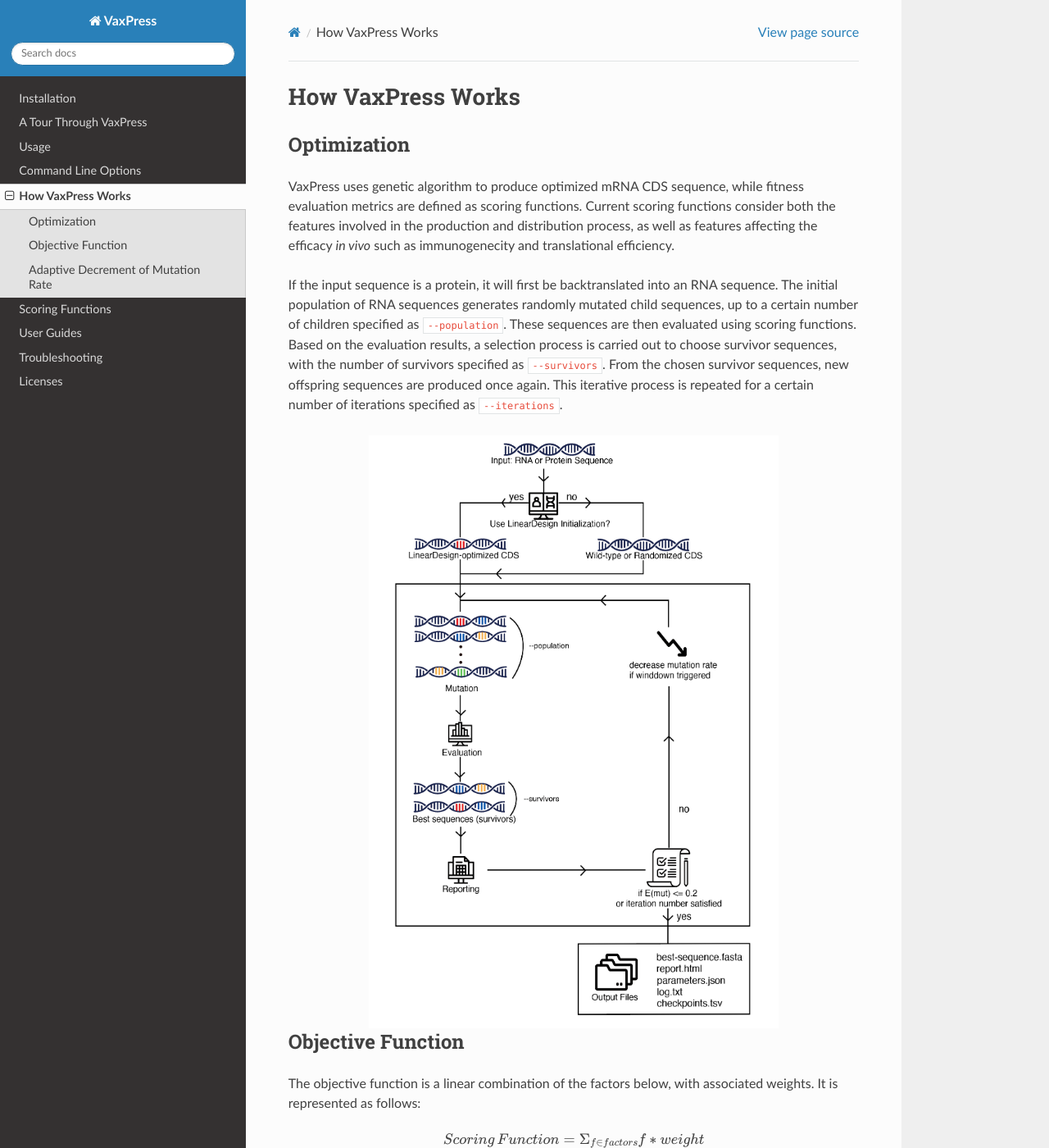
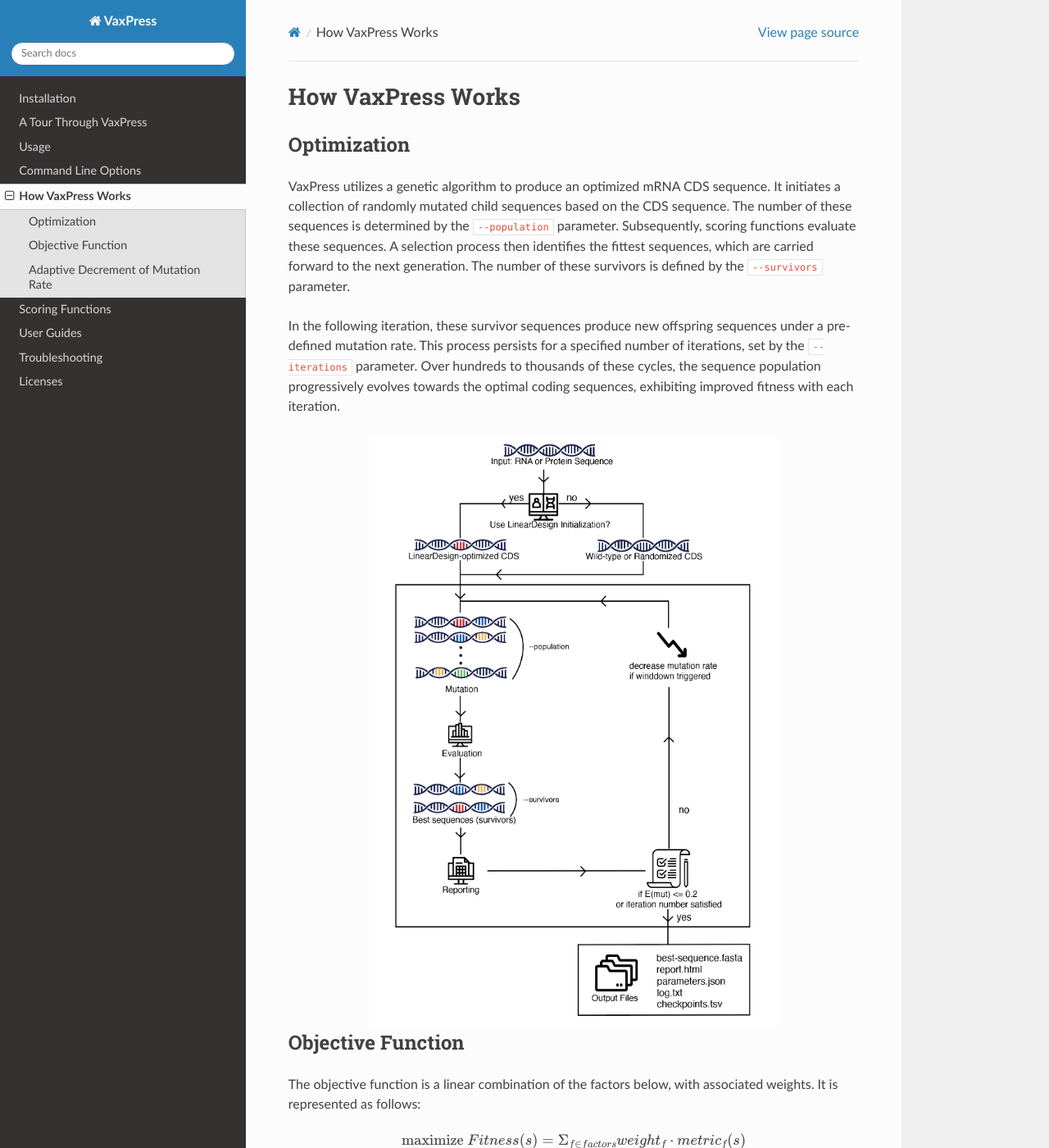
Before and after one commit to ChangLabSNU/VaxPress, a Sphinx documentation site: the page built from docs/algorithmic_details.rst, in a window 1280 px wide and 1400 px high. Shown: the whole window at 82% size. Built offline with Sphinx 7.4.7 and the Read the Docs theme 2.0.0, drawn with Linux system fonts in a browser that asks for light colours; some of the changed text lies outside the part shown.

Commit message:
Revise the algorithmic details page for clarity.

```diff
--- a/docs/algorithmic_details.rst
+++ b/docs/algorithmic_details.rst
@@ -8,23 +8,21 @@
 
 .. index:: Genetic Algorithm
 
-VaxPress uses genetic algorithm to produce optimized mRNA CDS
-sequence, while fitness evaluation metrics are defined as scoring
-functions. Current scoring functions consider both the features
-involved in the production and distribution process, as well as
-features affecting the efficacy *in vivo* such as immunogenecity
-and translational efficiency.
+VaxPress utilizes a genetic algorithm to produce an optimized mRNA
+CDS sequence. It initiates a collection of randomly mutated child
+sequences based on the CDS sequence. The number of these sequences
+is determined by the ``--population`` parameter. Subsequently, scoring
+functions evaluate these sequences. A selection process then
+identifies the fittest sequences, which are carried forward to the
+next generation. The number of these survivors is defined by the
+``--survivors`` parameter.
 
-If the input sequence is a protein, it will first be backtranslated
-into an RNA sequence. The initial population of RNA sequences
-generates randomly mutated child sequences, up to a certain
-number of children specified as ``--population``. These sequences
-are then evaluated using scoring functions.  Based on the evaluation
-results, a selection process is carried out to choose survivor
-sequences, with the number of survivors specified as ``--survivors``.
-From the chosen survivor sequences, new offspring sequences are
-produced once again. This iterative process is repeated for a
-certain number of iterations specified as ``--iterations``.
+In the following iteration, these survivor sequences produce new
+offspring sequences under a pre-defined mutation rate. This process
+persists for a specified number of iterations, set by the ``--iterations``
+parameter. Over hundreds to thousands of these cycles, the sequence
+population progressively evolves towards the optimal coding sequences,
+exhibiting improved fitness with each iteration.
 
 .. image:: _images/overall_algorithm.png
     :width: 500px
@@ -39,7 +37,7 @@
 The objective function is a linear combination of the factors below,
 with associated weights. It is represented as follows:
 
-.. math:: Scoring \, Function =  \Sigma_{f \in factors} f*weight
+.. math:: \textup{maximize}\ Fitness(s) =  \Sigma_{f \in factors} weight_{f} \cdot metric_{f}(s)
 
 Refer to the :doc:`scoring_functions` section for more details on
 each factor.
@@ -51,14 +49,13 @@
 Adaptive Decrement of Mutation Rate
 -----------------------------------
 
-To improve optimization performance, it is crucial to create new
-populations that can compete effectively with previous generations.
-As the optimization process progresses, highly mutated new populations
-are less likely to be selected because the earlier sequences are
-already well-optimized. Therefore, if the current fitness score
-remains at a certain level even as optimization continues, it is
-necessary to *winddown* the mutation rate. In VaxPress, the *winddown
-trigger* represents the number of iterations with the same fitness
-score required to decrease the mutation rate, and the *winddown rate*
-is the factor by which the mutation rate is multiplied when the
-winddown is triggered.
+To achieve the best results, generating new populations that can
+effectively compete with their predecessors is essential. As the
+optimization process progresses, new populations with many mutations
+may not be selected due to their predecessors' high fitness. If the
+fitness score remains constant despite ongoing optimization, reducing
+the mutation rate to enhance the existing population is necessary.
+The ``--winddown-trigger`` parameter is the count of iterations
+with a constant fitness score that necessitates a decrease in the
+mutation rate. The ``--winddown-rate`` parameter is the factor by
+which the mutation rate is reduced when the winddown is activated.
```
